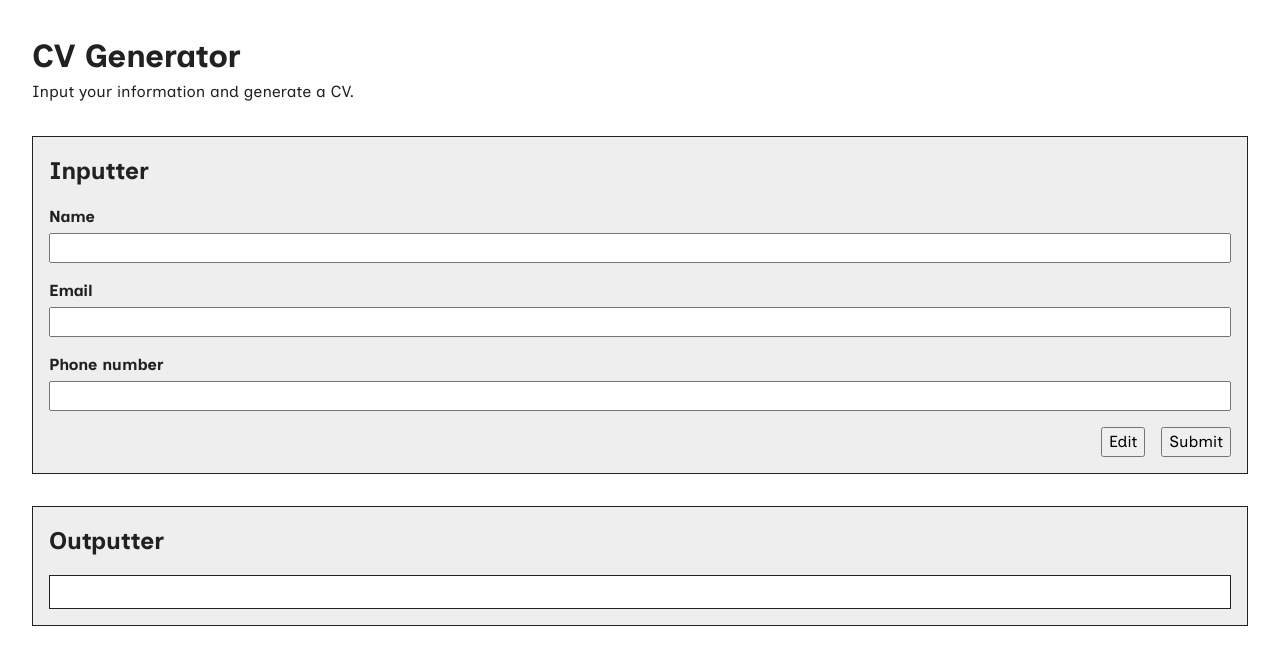
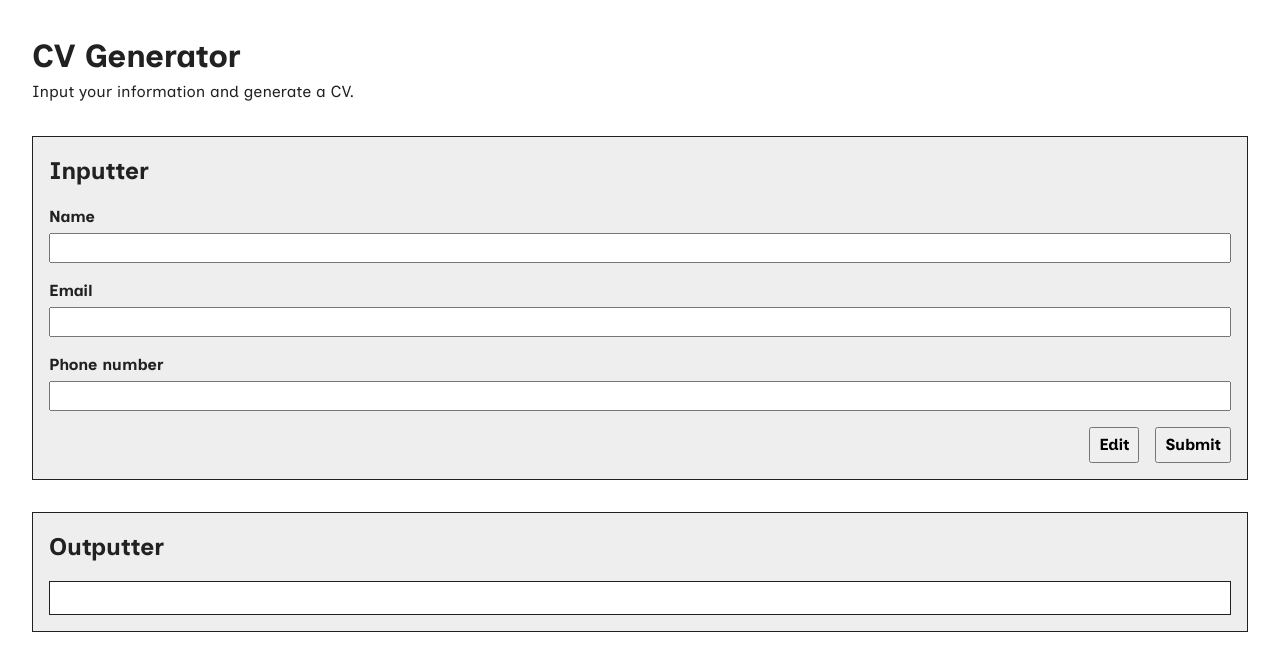
Before and after one commit to dsmchen/cv-app, a React (Vite) app: page / in a window 1280 px wide. Shown: the top 670 px of the page. Built offline with nearby package versions, Linux system fonts and the light colour scheme.

Commit message:
feat: add edit and submit functionality

```diff
--- a/src/components/Button.jsx
+++ b/src/components/Button.jsx
@@ -1,6 +1,16 @@
-export default function Button({ label }) {
+export default function Button({ label, setInputDisabled }) {
+  function handleClick(e) {
+    e.preventDefault();
+
+    if (label === 'Submit') {
+      setInputDisabled(true);
+    } else {
+      setInputDisabled(false);
+    }
+  }
+
   return (
-    <button>
+    <button onClick={handleClick}>
       <span>{label}</span>
     </button>
   );
--- a/src/components/Form.jsx
+++ b/src/components/Form.jsx
@@ -3,16 +3,32 @@ import TextInput from './inputs/TextInput';
 import EmailInput from './inputs/EmailInput';
 import TelInput from './inputs/TelInput';
 import Button from './Button';
+import { useState } from 'react';
 
 export default function Form({ name, setName, email, setEmail, tel, setTel }) {
+  const [inputDisabled, setInputDisabled] = useState(false);
+
   return (
     <form>
-      <TextInput label="Name" name={name} setName={setName} />
-      <EmailInput email={email} setEmail={setEmail} />
-      <TelInput tel={tel} setTel={setTel} />
+      <TextInput
+        label="Name"
+        name={name}
+        setName={setName}
+        disabled={inputDisabled}
+      />
+      <EmailInput email={email} setEmail={setEmail} disabled={inputDisabled} />
+      <TelInput tel={tel} setTel={setTel} disabled={inputDisabled} />
       <div className="buttons">
-        <Button label="Edit" />
-        <Button label="Submit" />
+        <Button
+          label="Edit"
+          setInputDisabled={setInputDisabled}
+          inputDisabled={inputDisabled}
+        />
+        <Button
+          label="Submit"
+          setInputDisabled={setInputDisabled}
+          inputDisabled={inputDisabled}
+        />
       </div>
     </form>
   );
--- a/src/components/inputs/EmailInput.jsx
+++ b/src/components/inputs/EmailInput.jsx
@@ -1,4 +1,4 @@
-export default function EmailInput({ email, setEmail }) {
+export default function EmailInput({ email, setEmail, disabled }) {
   function handleChange(e) {
     setEmail(e.target.value);
   }
@@ -6,7 +6,12 @@ export default function EmailInput({ email, setEmail }) {
   return (
     <label>
       <span>Email</span>
-      <input type="email" value={email} onChange={handleChange} />
+      <input
+        type="email"
+        value={email}
+        onChange={handleChange}
+        disabled={disabled}
+      />
     </label>
   );
 }
--- a/src/components/inputs/TelInput.jsx
+++ b/src/components/inputs/TelInput.jsx
@@ -1,4 +1,4 @@
-export default function TelInput({ tel, setTel }) {
+export default function TelInput({ tel, setTel, disabled }) {
   function handleChange(e) {
     setTel(e.target.value);
   }
@@ -6,7 +6,12 @@ export default function TelInput({ tel, setTel }) {
   return (
     <label>
       <span>Phone number</span>
-      <input type="tel" value={tel} onChange={handleChange} />
+      <input
+        type="tel"
+        value={tel}
+        onChange={handleChange}
+        disabled={disabled}
+      />
     </label>
   );
 }
--- a/src/components/inputs/TextInput.jsx
+++ b/src/components/inputs/TextInput.jsx
@@ -1,4 +1,4 @@
-export default function TextInput({ label, name, setName }) {
+export default function TextInput({ label, name, setName, disabled }) {
   function handleChange(e) {
     setName(e.target.value);
   }
@@ -6,7 +6,12 @@ export default function TextInput({ label, name, setName }) {
   return (
     <label>
       <span>{label}</span>
-      <input type="text" value={name} onChange={handleChange} />
+      <input
+        type="text"
+        value={name}
+        onChange={handleChange}
+        disabled={disabled}
+      />
     </label>
   );
 }
--- a/src/styles/Form.css
+++ b/src/styles/Form.css
@@ -22,4 +22,6 @@ form .buttons {
 
 form button {
   cursor: pointer;
+  padding: 0.25rem 0.5rem;
+  font-weight: bold;
 }
```
